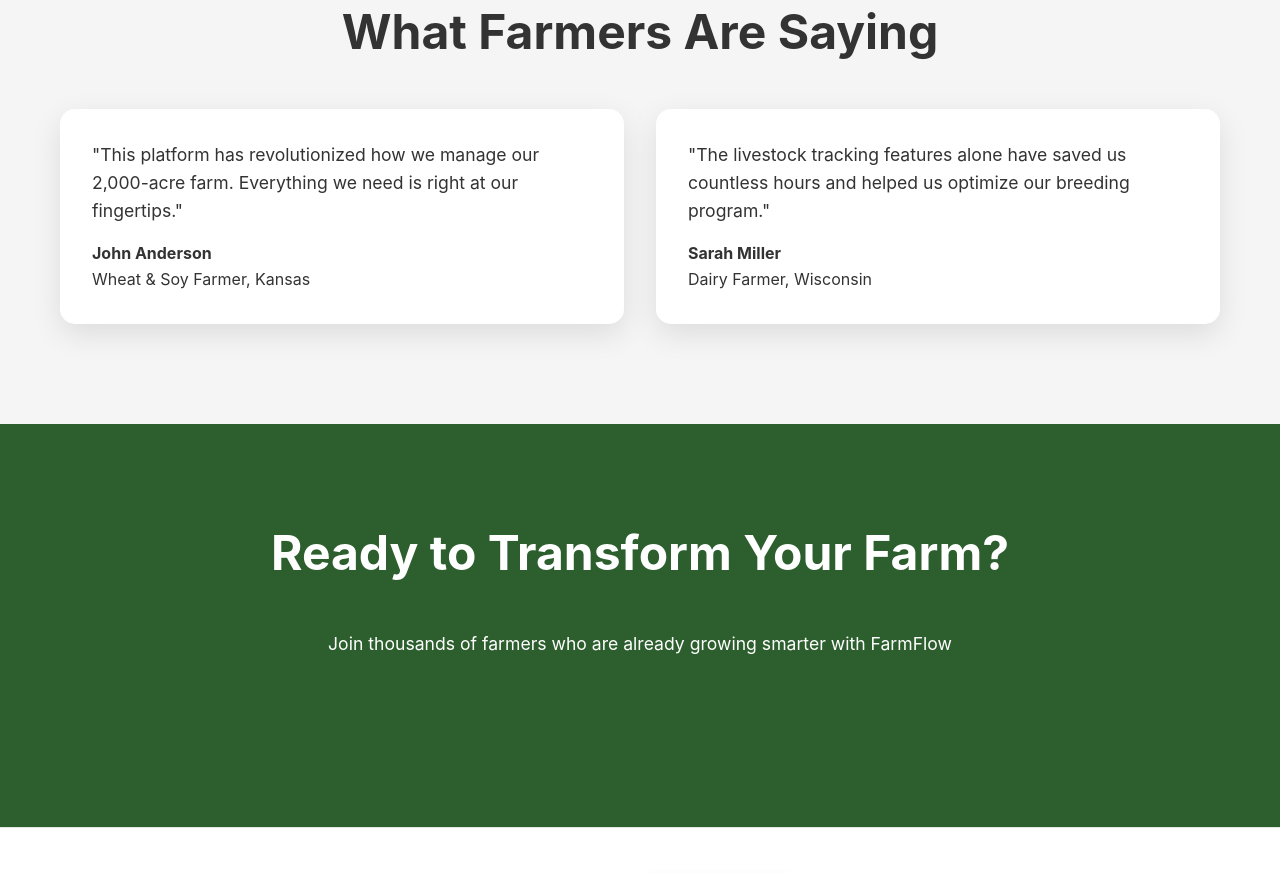
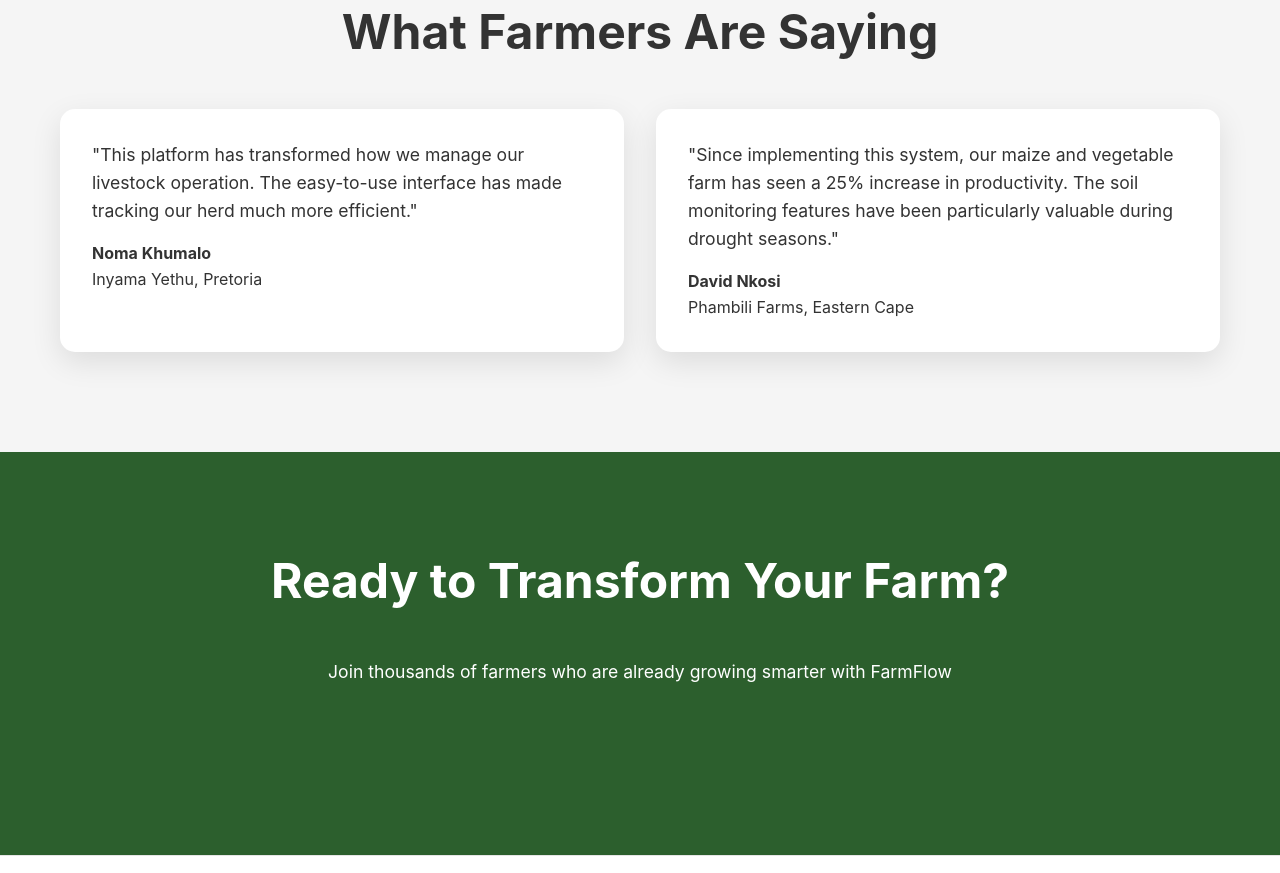
Before and after one commit to thegreatgabuza/quantfarm, a website: page index.html in a window 1280 px wide. Shown: the part 3080-3953 px from the top of the page. Drawn offline with nearby package versions, Linux system fonts and the light colour scheme.

Commit message:
Update testimonials with South African context

```diff
--- a/index.html
+++ b/index.html
@@ -128,17 +128,17 @@
             <h2>What Farmers Are Saying</h2>
             <div class="testimonials-slider">
                 <div class="testimonial" data-aos="fade-up">
-                    <p>"This platform has revolutionized how we manage our 2,000-acre farm. Everything we need is right at our fingertips."</p>
+                    <p>"This platform has transformed how we manage our livestock operation. The easy-to-use interface has made tracking our herd much more efficient."</p>
                     <div class="testimonial-author">
-                        <strong>John Anderson</strong>
-                        <span>Wheat & Soy Farmer, Kansas</span>
+                        <strong>Noma Khumalo</strong>
+                        <span>Inyama Yethu, Pretoria</span>
                     </div>
                 </div>
                 <div class="testimonial" data-aos="fade-up">
-                    <p>"The livestock tracking features alone have saved us countless hours and helped us optimize our breeding program."</p>
+                    <p>"Since implementing this system, our maize and vegetable farm has seen a 25% increase in productivity. The soil monitoring features have been particularly valuable during drought seasons."</p>
                     <div class="testimonial-author">
-                        <strong>Sarah Miller</strong>
-                        <span>Dairy Farmer, Wisconsin</span>
+                        <strong>David Nkosi</strong>
+                        <span>Phambili Farms, Eastern Cape</span>
                     </div>
                 </div>
             </div>
```
